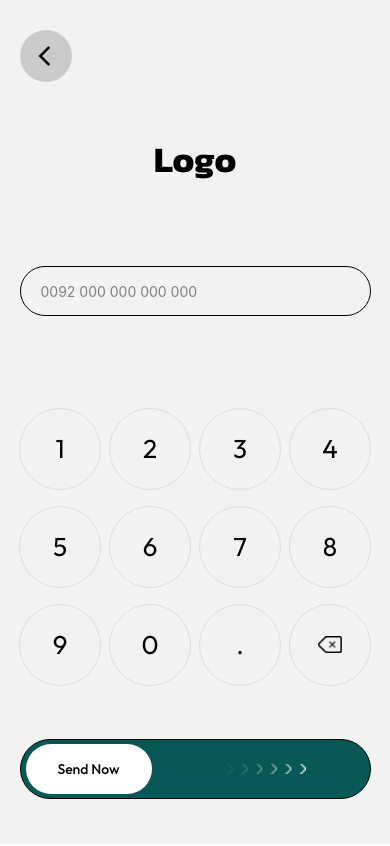
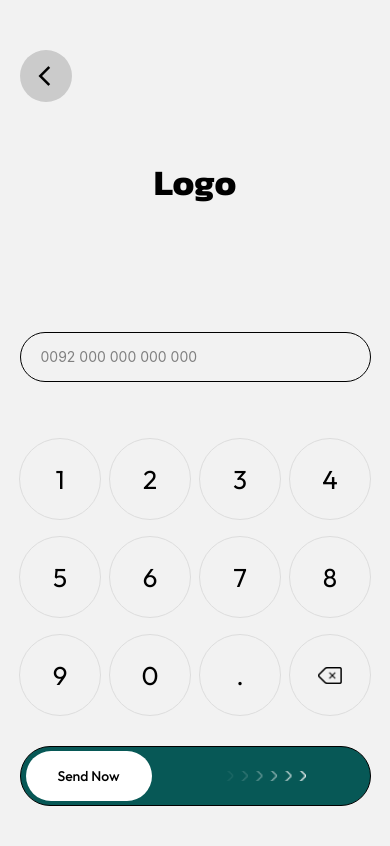
Before and after one commit to usmanjutt47/Number-OTP-verfication, a React Native app in the folder client/: screen /NumberVerification in a window 390 px wide. Built offline with nearby package versions, Linux system fonts and the light colour scheme.

Commit message:
Update NumberVerification.jsx

```diff
--- a/client/src/screens/NumberVerification.jsx
+++ b/client/src/screens/NumberVerification.jsx
@@ -89,18 +89,19 @@ const styles = StyleSheet.create({
     alignItems: "center",
     justifyContent: "center",
     backgroundColor: "#CBCBCB",
+    marginTop: 20,
     paddingLeft: 10,
   },
   logoContainer: {
     alignSelf: "center",
-    marginTop: 50,
+    marginTop: "15%",
   },
   logo: {
     fontFamily: "Kanit_Bold",
     fontSize: 36,
   },
   phoneInputContainer: {
-    marginTop: 80,
+    marginTop: "35%",
   },
   input: {
     width: "100%",
@@ -111,9 +112,10 @@ const styles = StyleSheet.create({
     paddingLeft: 20,
   },
   keyBoardContainer: {
-    marginTop: "25%",
+    marginTop: "15%",
     width: "100%",
-    height: "35%",
+    height: "30%",
+    marginBottom: "5%",
   },
   customSliderContainer: {},
 });
```
